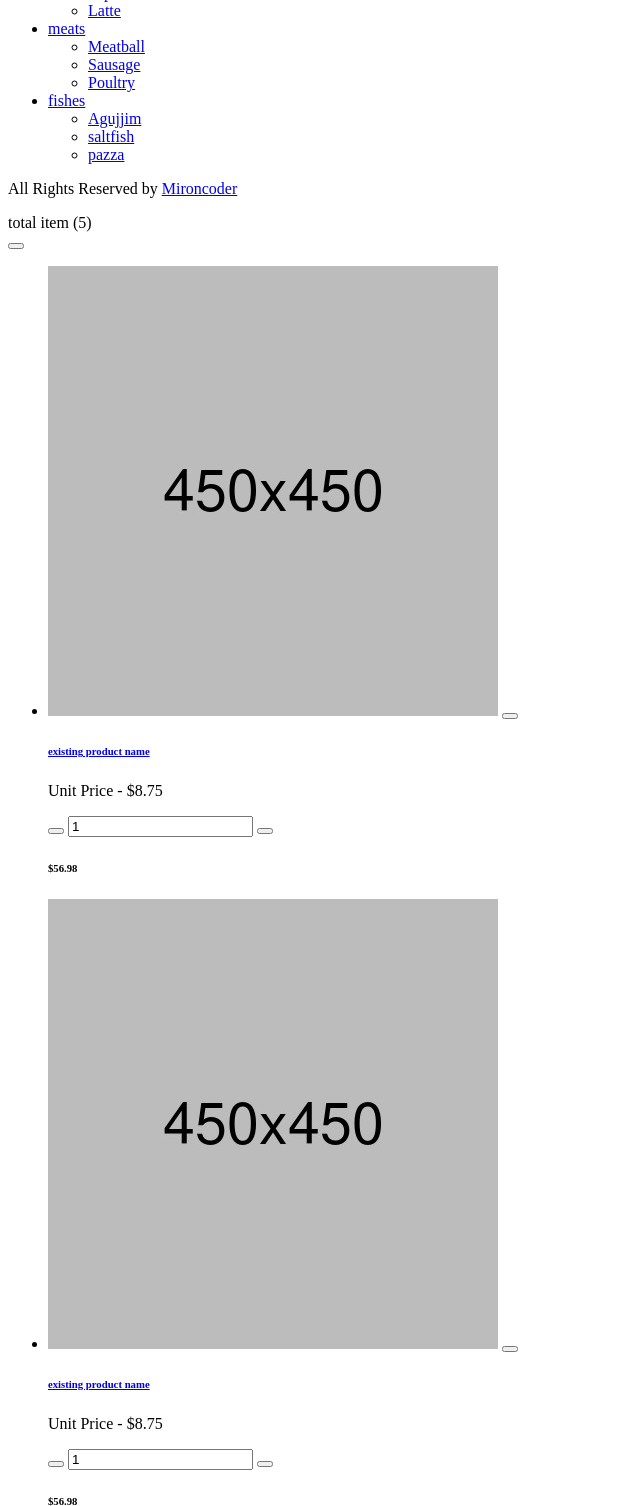
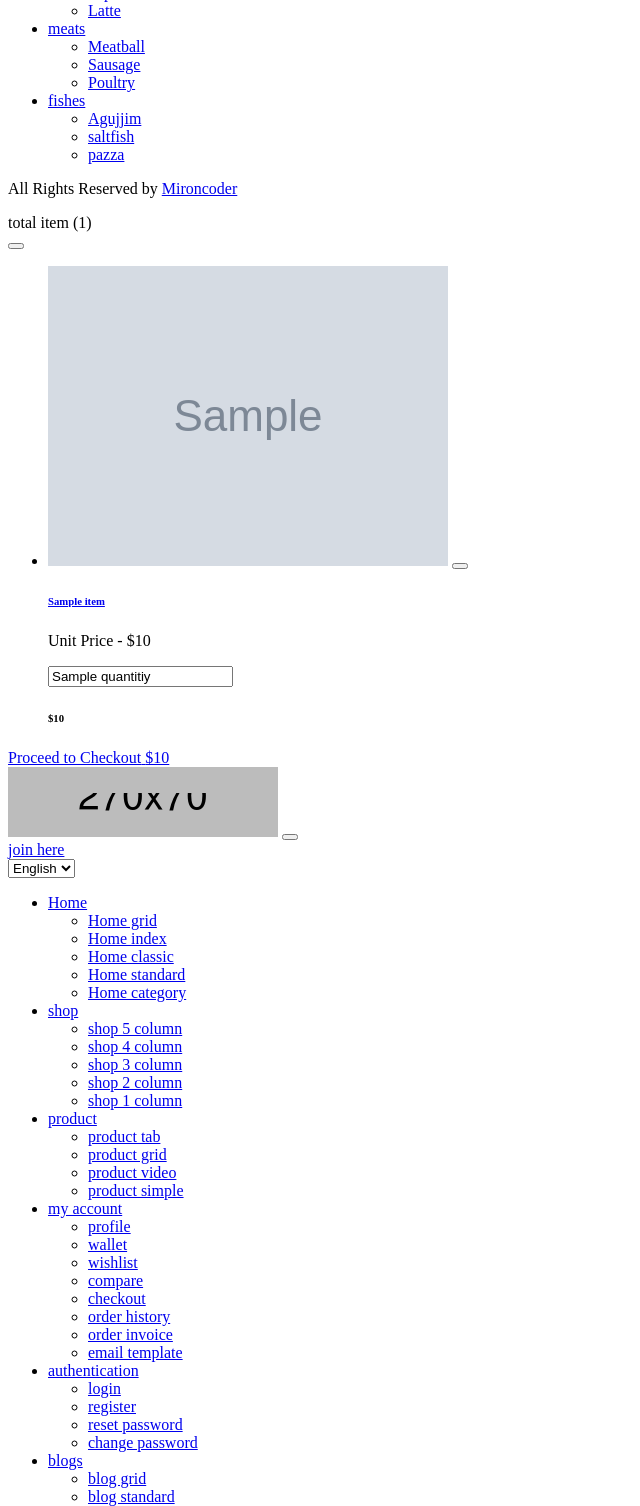
Before and after one commit to Danny1024-na/amazonClone, a Django app: template product/templates/product/brand_list.html in a window 1280 px wide. Shown: the part 2080-3586 px from the top of the page, without its empty margins (0-640 px from the left). Run offline with Django 4.2, Linux system fonts and the light colour scheme; the template is opened without the code that fills it: most values are stand-ins (such as "Sample title", 1, 10 or a date in 2020); grey boxes marked "Sample" are stand-in pictures; some libraries are stand-ins or nearby versions.

Commit message:
product in cart zeigen

```diff
--- a/orders/models.py
+++ b/orders/models.py
@@ -20,7 +20,7 @@ class Cart(models.Model):
     def cart_total(self):
         total=0
         for product in self.cart_detail.all():
-            total += product.total
+            total += round(product.total,2)
         return round(total,2)
 
 
@@ -32,7 +32,7 @@ class Cartdetail(models.Model):
     quantitiy =models.IntegerField(default=1)
 
     def __str__(self) -> str:
-        return str(self.cart)
+        return str(self.product)
 
     def save(self, *args, **kwargs):
        self.total=self.price*self.quantitiy
--- a/templates/base.html
+++ b/templates/base.html
@@ -173,8 +173,8 @@ dir="rtl"
                         </a>
                         <button class="header-widget header-cart" title="Cartlist">
                             <i class="fas fa-shopping-basket"></i>
-                            <sup>9+</sup>
-                            <span>total price<small>$345.00</small></span>
+                            <sup>{{cart_detail|length}}</sup>
+                            <span>total price<small>$ {{cart.cart_total}}</small></span>
                         </button>
                     </div>
                 </div>
@@ -446,121 +446,36 @@ dir="rtl"
             <div class="cart-header">
                 <div class="cart-total">
                     <i class="fas fa-shopping-basket"></i>
-                    <span>total item (5)</span>
+                    <span>total item ({{cart_detail|length}})</span>
                 </div>
                 <button class="cart-close"><i class="icofont-close"></i></button>
             </div>
             <ul class="cart-list">
+                {% for item in cart_detail %}
                 <li class="cart-item">
                     <div class="cart-media">
-                        <a href="#"><img src="{% static 'en/images/product/01.jpg' %}" alt="product"></a>
+                        <a href="#"><img src="{{item.img.url}}" alt="product"></a>
                         <button class="cart-delete"><i class="far fa-trash-alt"></i></button>
                     </div>
                     <div class="cart-info-group">
                         <div class="cart-info">
-                            <h6><a href="product-single.html">existing product name</a></h6>
-                            <p>Unit Price - $8.75</p>
+                            <h6><a href="product-single.html">{{item}}</a></h6>
+                            <p>Unit Price - ${{item.price}}</p>
                         </div>
                         <div class="cart-action-group">
                             <div class="product-action">
-                                <button class="action-minus" title="Quantity Minus"><i class="icofont-minus"></i></button>
-                                <input class="action-input" title="Quantity Number" type="text" name="quantity" value="1">
-                                <button class="action-plus" title="Quantity Plus"><i class="icofont-plus"></i></button>
+                                <input class="action-input" title="Quantity Number" type="text" name="quantity" value="{{item.quantitiy}}">
                             </div>
-                            <h6>$56.98</h6>
+                            <h6>${{item.total}}</h6>
                         </div>
                     </div>
                 </li>
-                <li class="cart-item">
-                    <div class="cart-media">
-                        <a href="#"><img src="{% static 'en/images/product/02.jpg' %}" alt="product"></a>
-                        <button class="cart-delete"><i class="far fa-trash-alt"></i></button>
-                    </div>
-                    <div class="cart-info-group">
-                        <div class="cart-info">
-                            <h6><a href="product-single.html">existing product name</a></h6>
-                            <p>Unit Price - $8.75</p>
-                        </div>
-                        <div class="cart-action-group">
-                            <div class="product-action">
-                                <button class="action-minus" title="Quantity Minus"><i class="icofont-minus"></i></button>
-                                <input class="action-input" title="Quantity Number" type="text" name="quantity" value="1">
-                                <button class="action-plus" title="Quantity Plus"><i class="icofont-plus"></i></button>
-                            </div>
-                            <h6>$56.98</h6>
-                        </div>
-                    </div>
-                </li>
-                <li class="cart-item">
-                    <div class="cart-media">
-                        <a href="#"><img src="{% static 'images/product/03.jpg' %}" alt="product"></a>
-                        <button class="cart-delete"><i class="far fa-trash-alt"></i></button>
-                    </div>
-                    <div class="cart-info-group">
-                        <div class="cart-info">
-                            <h6><a href="product-single.html">existing product name</a></h6>
-                            <p>Unit Price - $8.75</p>
-                        </div>
-                        <div class="cart-action-group">
-                            <div class="product-action">
-                                <button class="action-minus" title="Quantity Minus"><i class="icofont-minus"></i></button>
-                                <input class="action-input" title="Quantity Number" type="text" name="quantity" value="1">
-                                <button class="action-plus" title="Quantity Plus"><i class="icofont-plus"></i></button>
-                            </div>
-                            <h6>$56.98</h6>
-                        </div>
-                    </div>
-                </li>
-                <li class="cart-item">
-                    <div class="cart-media">
-                        <a href="#"><img src="{% static 'en/images/product/04.jpg' %}" alt="product"></a>
-                        <button class="cart-delete"><i class="far fa-trash-alt"></i></button>
-                    </div>
-                    <div class="cart-info-group">
-                        <div class="cart-info">
-                            <h6><a href="product-single.html">existing product name</a></h6>
-                            <p>Unit Price - $8.75</p>
-                        </div>
-                        <div class="cart-action-group">
-                            <div class="product-action">
-                                <button class="action-minus" title="Quantity Minus"><i class="icofont-minus"></i></button>
-                                <input class="action-input" title="Quantity Number" type="text" name="quantity" value="1">
-                                <button class="action-plus" title="Quantity Plus"><i class="icofont-plus"></i></button>
-                            </div>
-                            <h6>$56.98</h6>
-                        </div>
-                    </div>
-                </li>
-                <li class="cart-item">
-                    <div class="cart-media">
-                        <a href="#"><img src="{% static 'en/images/product/05.jpg' %}" alt="product"></a>
-                        <button class="cart-delete"><i class="far fa-trash-alt"></i></button>
-                    </div>
-                    <div class="cart-info-group">
-                        <div class="cart-info">
-                            <h6><a href="product-single.html">existing product name</a></h6>
-                            <p>Unit Price - $8.75</p>
-                        </div>
-                        <div class="cart-action-group">
-                            <div class="product-action">
-                                <button class="action-minus" title="Quantity Minus"><i class="icofont-minus"></i></button>
-                                <input class="action-input" title="Quantity Number" type="text" name="quantity" value="1">
-                                <button class="action-plus" title="Quantity Plus"><i class="icofont-plus"></i></button>
-                            </div>
-                            <h6>$56.98</h6>
-                        </div>
-                    </div>
-                </li>
+                {% endfor %}
             </ul>
             <div class="cart-footer">
-                <button class="coupon-btn">Do you have a coupon code?</button>
-                <form class="coupon-form">
-                    <input type="text" placeholder="Enter your coupon code">
-                    <button type="submit"><span>apply</span></button>
-                </form>
                 <a class="cart-checkout-btn" href="checkout.html">
                     <span class="checkout-label">Proceed to Checkout</span>
-                    <span class="checkout-price">$369.78</span>
+                    <span class="checkout-price">${{cart.cart_total}}</span>
                 </a>
             </div>
         </aside>
@@ -710,7 +625,7 @@ dir="rtl"
             <button class="cart-btn" title="Cartlist">
                 <i class="fas fa-shopping-basket"></i>
                 <span>cartlist</span>
-                <sup>9+</sup>
+                <sup>{{cart_detail|length}}</sup>
             </button>
             <a href="wishlist.html" title="Wishlist">
                 <i class="fas fa-heart"></i>
```
